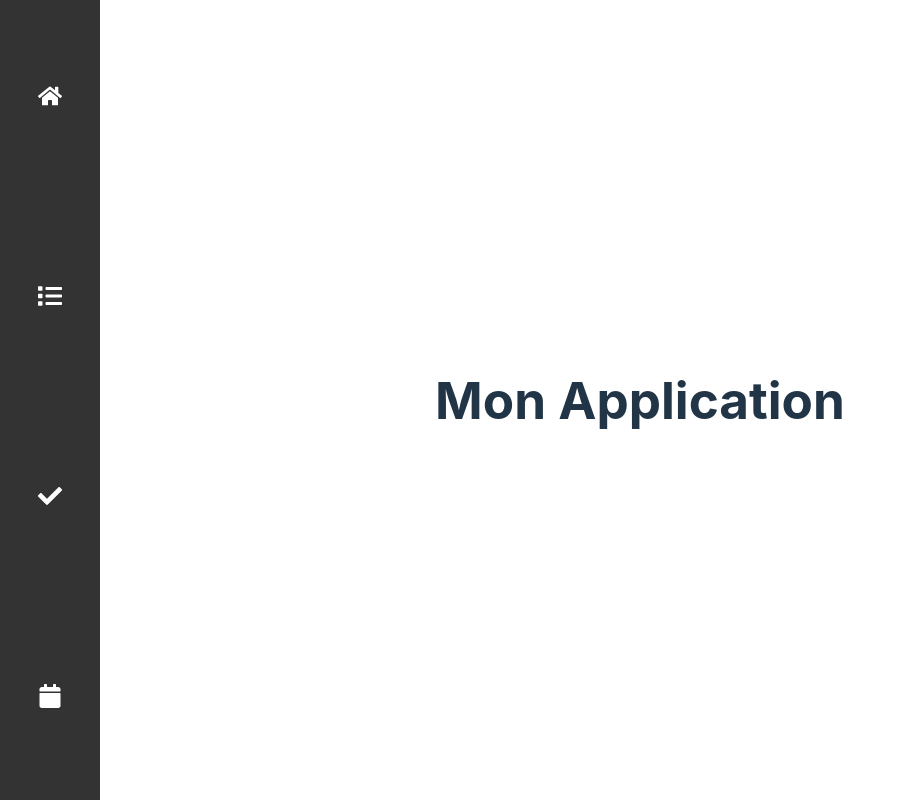
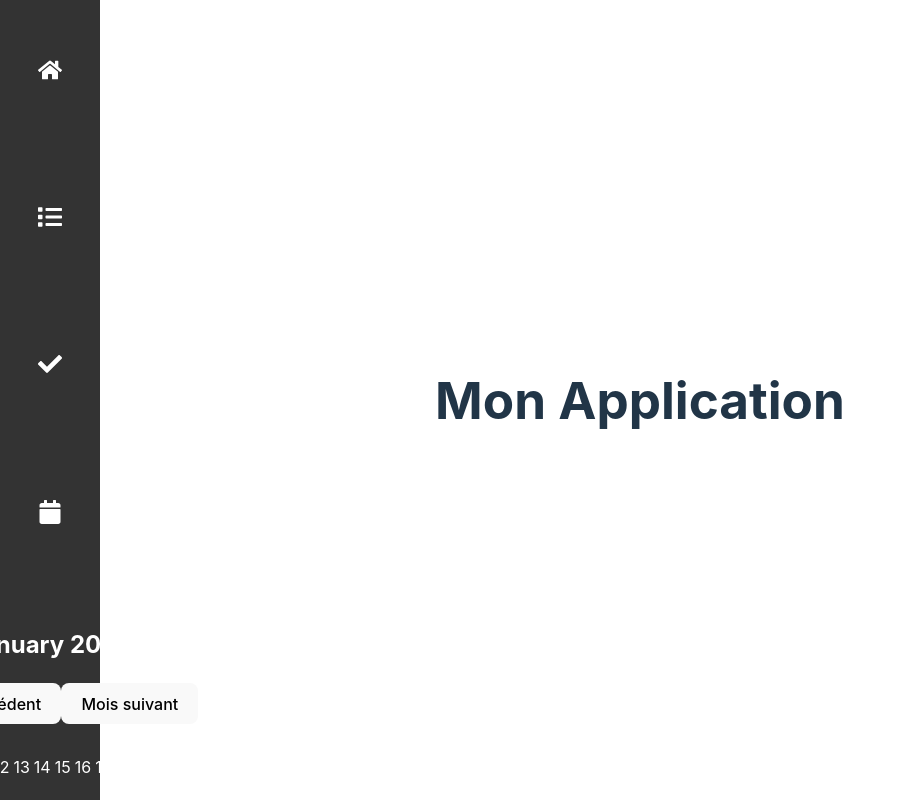
Before and after one commit to GuaisClement/TodoApp, a React (Vite) app: page / in a window 1280 px wide. Both pictures are taken after a click on the element 50 px from the left and 700 px from the top of the page. Shown: the whole page, without its empty margins (0-905 px from the left). Built offline with nearby package versions, Linux system fonts and the light colour scheme.

Commit message:
Ajout du calendrier

```diff
--- a/package.json
+++ b/package.json
@@ -11,6 +11,7 @@
   },
   "dependencies": {
     "react": "^18.2.0",
+    "react-calendar": "^4.6.1",
     "react-dom": "^18.2.0",
     "react-icons": "^4.11.0"
   },
--- /dev/null
+++ b/src/calendar/calendar.tsx
@@ -0,0 +1,65 @@
+import React, { useState } from 'react';
+
+const Calendar = () => {
+  const [currentDate, setCurrentDate] = useState(new Date());
+
+  const daysInMonth = (month: number, year: number) => {
+    return new Date(year, month + 1, 0).getDate();
+  };
+
+  const startOfMonth = (date: Date) => {
+    return new Date(date.getFullYear(), date.getMonth(), 1).getDay();
+  };
+
+  const generateCalendar = () => {
+    const days = [];
+    const daysCount = daysInMonth(currentDate.getMonth(), currentDate.getFullYear());
+    const startDay = startOfMonth(currentDate);
+
+    for (let i = 0; i < startDay; i++) {
+      days.push(null); // Ajouter des espaces vides pour les jours précédents
+    }
+
+    for (let i = 1; i <= daysCount; i++) {
+      days.push(i);
+    }
+
+    return days;
+  };
+
+  const handlePrevMonth = () => {
+    setCurrentDate(new Date(currentDate.getFullYear(), currentDate.getMonth() - 1, 1));
+  };
+
+  const handleNextMonth = () => {
+    setCurrentDate(new Date(currentDate.getFullYear(), currentDate.getMonth() + 1, 1));
+  };
+
+  return (
+    <div>
+      <h2>{currentDate.toLocaleString('default', { month: 'long', year: 'numeric' })}</h2>
+      <button onClick={handlePrevMonth}>Mois précédent</button>
+      <button onClick={handleNextMonth}>Mois suivant</button>
+      <table>
+        <thead>
+          <tr>
+            <th>Dim</th>
+            <th>Lun</th>
+            <th>Mar</th>
+            <th>Mer</th>
+            <th>Jeu</th>
+            <th>Ven</th>
+            <th>Sam</th>
+          </tr>
+        </thead>
+        <tbody>
+          {generateCalendar().map((day, index) => (
+            <td key={index}>{day}</td>
+          ))}
+        </tbody>
+      </table>
+    </div>
+  );
+};
+
+export default Calendar;
--- a/src/header/Taskbar.css
+++ b/src/header/Taskbar.css
@@ -1,4 +1,4 @@
-/* src/components/Taskbar.css */
+
 .taskbar {
     display: flex;
     justify-content: space-around;
@@ -17,10 +17,10 @@
   .taskbar-icon {
     font-size: 24px;
     cursor: pointer;
-    padding: 40px;
-    transition: background-color 0.3s; /* Ajoute une transition pour un effet plus doux */
+    padding: 38px;
+    transition: background-color 0.3s;
   }
 
   .taskbar-icon:hover {
-    background-color: #555; /* Couleur différente au survol */
+    background-color: #555;
   }
--- a/src/header/Taskbar.tsx
+++ b/src/header/Taskbar.tsx
@@ -1,14 +1,23 @@
-import React from 'react';
-import { FaHome, FaList, FaCheck, FaCalendar} from 'react-icons/fa';
+import React, { useState } from 'react';
+import { FaHome, FaList, FaCheck, FaCalendar } from 'react-icons/fa';
 import './Taskbar.css';
+import Calendar from '../calendar/calendar'; // Assurez-vous d'importer le composant Calendar depuis le bon emplacement
 
 const Taskbar = () => {
+  const [showCalendar, setShowCalendar] = useState(false);
+
+  const toggleCalendar = () => {
+    setShowCalendar(!showCalendar);
+  };
+
   return (
     <div className="taskbar">
-        <div className="taskbar-icon"><FaHome /></div>
-        <div className="taskbar-icon"><FaList /></div>
-        <div className="taskbar-icon"><FaCheck /></div>
-        <div className="taskbar-icon"><FaCalendar /></div>
+      <div className="taskbar-icon"><FaHome /></div>
+      <div className="taskbar-icon"><FaList /></div>
+      <div className="taskbar-icon"><FaCheck /></div>
+      <div className="taskbar-icon" onClick={toggleCalendar}><FaCalendar /></div>
+
+      {showCalendar && <Calendar />}
     </div>
   );
 }
```
Also changed, not shown: src/calendar/calendar.css (added), 1 other file (tests, documents, lock files or other folders).
